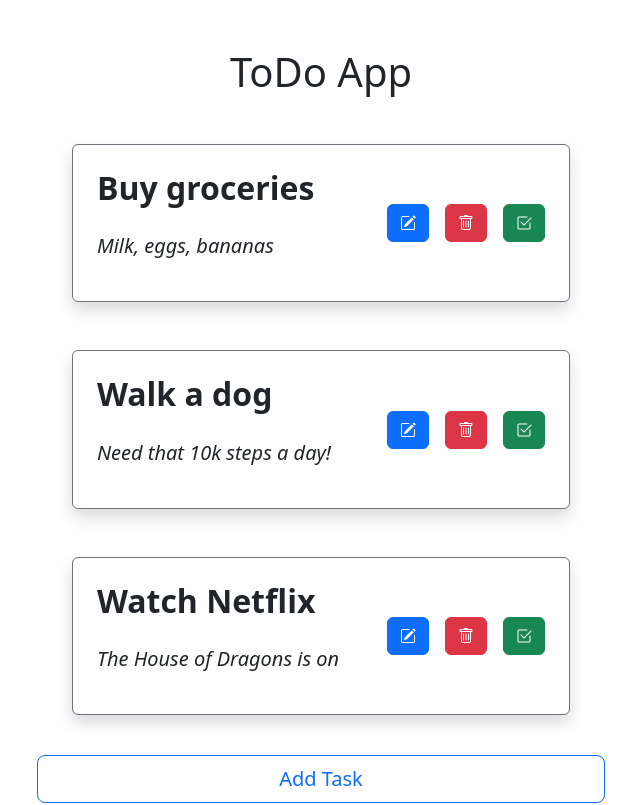
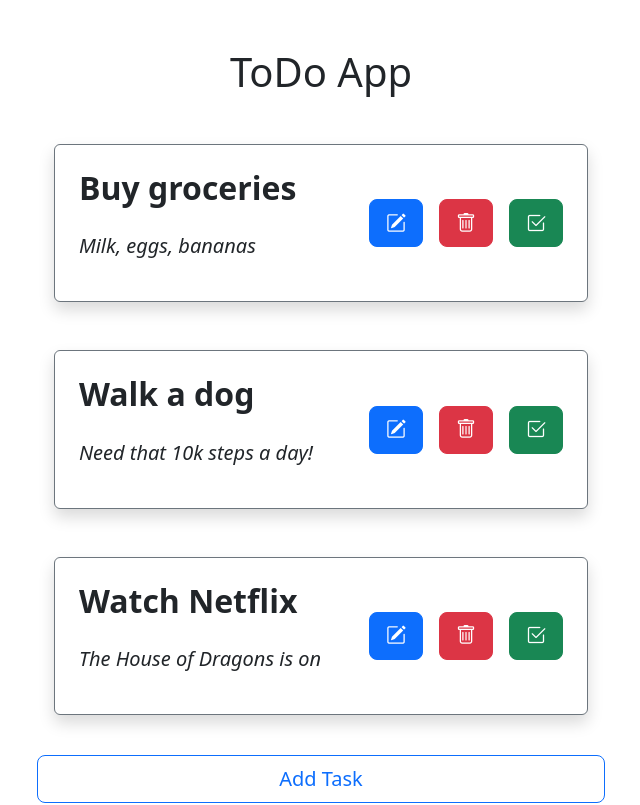
Before and after one commit to vlrnsnk/todo-app, a React (Create React App) app: page / in a window 1280 px wide. Shown: the top 805 px of the page, without its empty margins (319-959 px from the left). Built offline with nearby package versions, Linux system fonts and the light colour scheme.

Commit message:
Make edit/delete/mark complete button lg size

```diff
--- a/src/components/todo-item/TodoItem.js
+++ b/src/components/todo-item/TodoItem.js
@@ -10,13 +10,13 @@ function TodoItem({ title, detail, isComplete }) {
         {/* <p>{isComplete ? 'completed' : 'pending'}</p> */}
       </div>
       <div className="d-flex gap-3">
-        <Button variant="primary">
+        <Button variant="primary" size="lg">
           <i className="bi bi-pencil-square"></i>
         </Button>
-        <Button variant="danger">
+        <Button variant="danger" size="lg">
           <i className="bi bi-trash"></i>
         </Button>
-        <Button variant="success">
+        <Button variant="success" size="lg">
           <i className="bi bi-check2-square"></i>
         </Button>
       </div>
```
